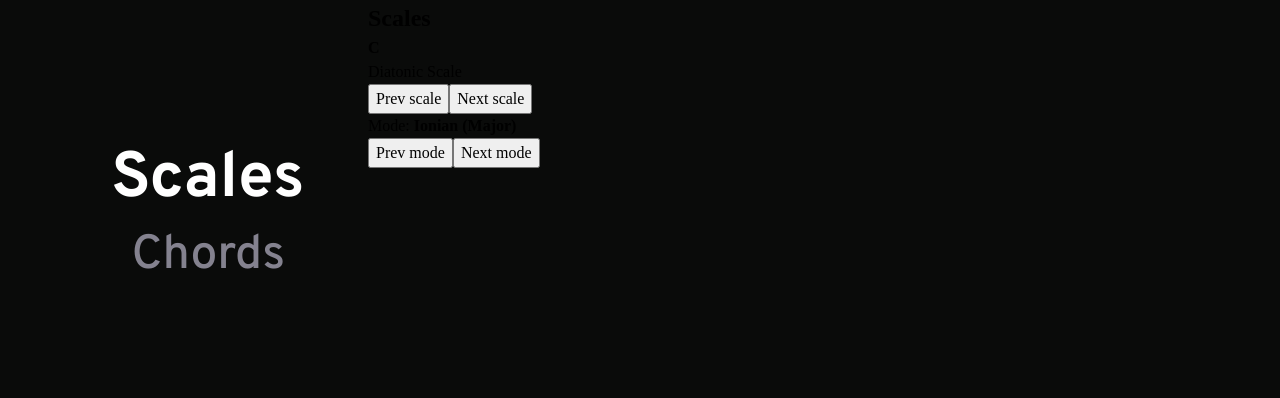
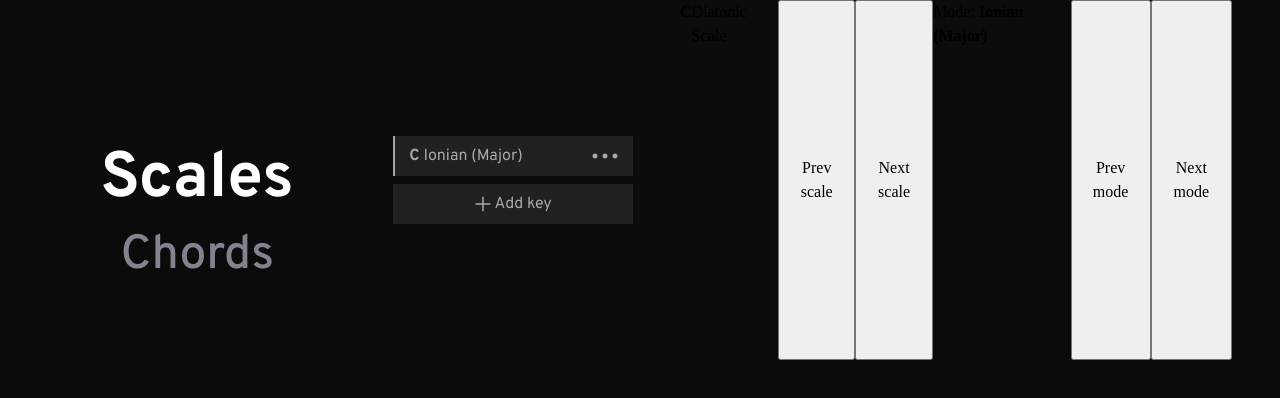
Before and after one commit to RonnyPumaricra/music-sandbox-ng, an Angular app: page / in a window 1280 px wide. Shown: the top 398 px of the page. Built offline with nearby package versions, Linux system fonts and the light colour scheme.

Commit message:
Added list of picked scales

```diff
--- a/src/app/components/scales-picker/scales-picker.component.css
+++ b/src/app/components/scales-picker/scales-picker.component.css
@@ -0,0 +1,76 @@
+:host {
+  display: flex;
+  /* background: inherit; */
+  /* outline: 1px solid red; */
+}
+
+.stored-scales {
+  width: 22.5rem;
+
+  display: flex;
+  flex-direction: column;
+  align-items: center;
+  justify-content: center;
+  gap: .5rem;
+  font-family: var(--serif);
+  line-height: 1;
+}
+
+.stored-scales div {
+  --local-primary: var(--mono-800);
+  --local-white: var(--mono-800);
+  padding: .75rem 1rem;
+  width: 15rem;
+  background: var(--mono-300);
+  color: var(--local-white);
+}
+
+.stored-key {
+  position: relative;
+}
+
+.stored-scales .stored-key.active {
+  --local-primary: var(--primary-400);
+  --local-white: white;
+}
+
+.stored-key .root-note {
+  color: var(--local-primary);
+  font-weight: 700;
+}
+
+.stored-key app-three-dots {
+  position: absolute;
+  right: .5rem;
+  top: 0;
+  bottom: 0;
+  color: var(--local-white);
+}
+
+.stored-key::before {
+  content: "";
+  position: absolute;
+  top: 0;
+  left: 0;
+  bottom: 0;
+  width: 2px;
+  background: var(--local-primary);
+  transition: scale .2s;
+  transform-origin: 0;
+}
+.stored-key:hover::before,
+.stored-key.active::before {
+  scale: 4 1;
+}
+
+.add-key {
+  line-height: 1;
+  display: flex;
+  justify-content: center;
+  gap: .25rem;
+}
+
+.add-key app-plus {
+  width: 1rem;
+
+}
--- a/src/app/components/scales-picker/scales-picker.component.html
+++ b/src/app/components/scales-picker/scales-picker.component.html
@@ -1,4 +1,25 @@
-<h2>Scales</h2>
+<nav class="stored-scales">
+  @for (key of storedKeys(); track key) {
+    <div
+      [class.stored-key]="true"
+      [class.active]="$index == activeKeyIndex()"
+      (click)="storeKeyClick($index)"
+    >
+      <span class="root-note">
+        {{ scalesService.getRootNoteName(key.rootNoteIndex) }}
+      </span>
+      {{ scalesService.getModeName(key.scaleIndex, key.modeIndex) }}
+      <app-three-dots></app-three-dots>
+    </div>
+  }
+  <div
+    class="add-key"
+    (click)="addKey(0, 0, 0)"
+  >
+    <app-plus></app-plus>
+    Add key
+  </div>
+</nav>
 
 <p>
   <strong>{{ scaleRoot() }}</strong>
--- a/src/app/components/scales-picker/scales-picker.component.ts
+++ b/src/app/components/scales-picker/scales-picker.component.ts
@@ -1,13 +1,17 @@
-import { Component, computed, inject } from '@angular/core';
+import { Component, computed, inject, signal } from '@angular/core';
 import { ScalesService } from '../../services/scales.service';
 import { JsonPipe } from '@angular/common';
+import { ThreeDotsComponent } from "../../svg/three-dots/three-dots.component";
+import { CrossComponent } from "../../svg/cross/cross.component";
+import { PlusComponent } from "../../svg/plus/plus.component";
 
 @Component({
   selector: 'app-scales-picker',
   standalone: true,
   imports: [
-    // JsonPipe,
-  ],
+    ThreeDotsComponent,
+    PlusComponent
+],
   templateUrl: './scales-picker.component.html',
   styleUrl: './scales-picker.component.css'
 })
@@ -26,4 +30,34 @@ export class ScalesPickerComponent {
   nextMode = () => this.scalesService.updateMode(1);
   prevMode = () => this.scalesService.updateMode(-1);
 
+  storedKeys = signal<StoredKey[]>([
+    {
+      modeIndex: 0,
+      scaleIndex: 0,
+      rootNoteIndex: 0,
+    }
+  ]);
+  activeKeyIndex = signal(-1);
+
+  addKey(
+    rootNoteIndex: number,
+    scaleIndex: number,
+    modeIndex: number
+  ) {
+    this.storedKeys.update(st => {
+      st.push({rootNoteIndex, scaleIndex, modeIndex})
+      return st;
+    });
+  }
+
+  storeKeyClick(index: number) {
+    this.activeKeyIndex.set(index);
+  }
+
 }
+
+interface StoredKey {
+  rootNoteIndex: number;
+  scaleIndex: number;
+  modeIndex: number;
+};
--- a/src/app/services/scales.service.ts
+++ b/src/app/services/scales.service.ts
@@ -54,4 +54,13 @@ export class ScalesService {
   }
 
 
+
+  getRootNoteName(rootNoteIndex: number) {
+    return this.musicService.getNoteName(rootNoteIndex);
+  }
+
+  getModeName(scaleIndex: number, modeIndex: number) {
+    return this.musicService.scales[scaleIndex].modes[modeIndex];
+  }
+
 }
```
